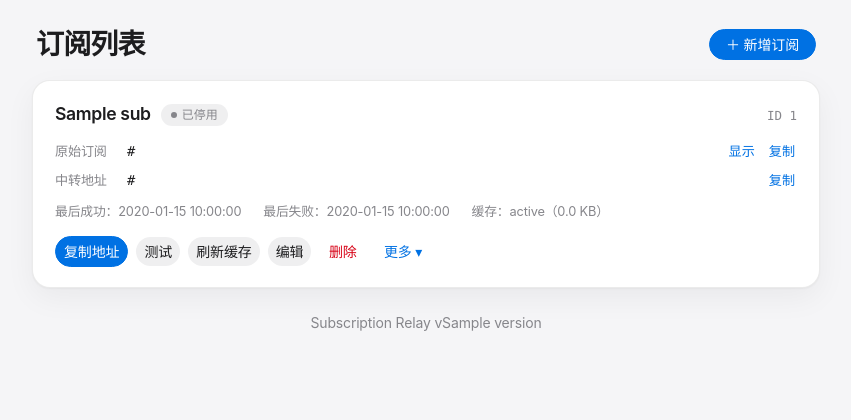
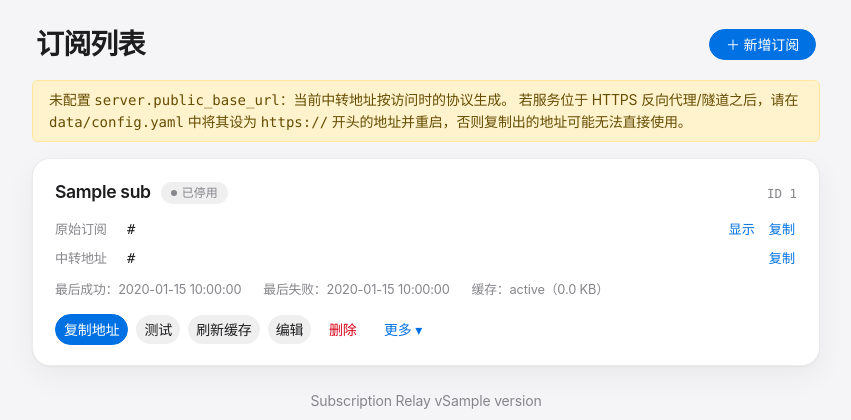
Before and after one commit to Dear-Chen/subscription-relay, a FastAPI app: template app/templates/index.html in a window 1280 px wide. Shown: the part 53-473 px from the top of the page, without its empty margins (214-1065 px from the left). Run offline with FastAPI, Linux system fonts and the light colour scheme; the template is opened without the code that fills it: most values are stand-ins (such as "Sample title", 1, 10 or a date in 2020).

Commit message:
feat: 未配置 public_base_url 时后台显示提示条
中转地址在 public_base_url 为空时按请求协议推断，
位于 HTTPS 反代/隧道之后时可能生成 http 地址导致客户端拉取失败，
在列表页顶部给出显式配置提醒

```diff
--- a/app/main.py
+++ b/app/main.py
@@ -215,7 +215,14 @@ async def admin_index(request: Request):
         return RedirectResponse(url="/admin/login", status_code=303)
     cfg = _cfg(request)
     views = [_sub_view(request, s) for s in cfg.config.subscriptions]
-    return _page(request, "index.html", {"subs": views})
+    return _page(
+        request,
+        "index.html",
+        {
+            "subs": views,
+            "public_base_url": cfg.config.server.public_base_url,
+        },
+    )
 
 
 @app.get("/admin/subscriptions/new", response_class=HTMLResponse)
--- a/app/templates/index.html
+++ b/app/templates/index.html
@@ -15,6 +15,14 @@
     <h1 class="page-title">订阅列表</h1>
     <a href="/admin/subscriptions/new" class="btn btn-primary btn-sm px-3">＋ 新增订阅</a>
   </div>
+
+  {% if not public_base_url %}
+  <div class="alert alert-warning small py-2">
+    未配置 <span class="mono">server.public_base_url</span>：当前中转地址按访问时的协议生成。
+    若服务位于 HTTPS 反向代理/隧道之后，请在 <span class="mono">data/config.yaml</span> 中将其设为
+    <span class="mono">https://</span> 开头的地址并重启，否则复制出的地址可能无法直接使用。
+  </div>
+  {% endif %}
 
   {% if not subs %}
   <div class="sub-card text-center text-muted py-5">
```
